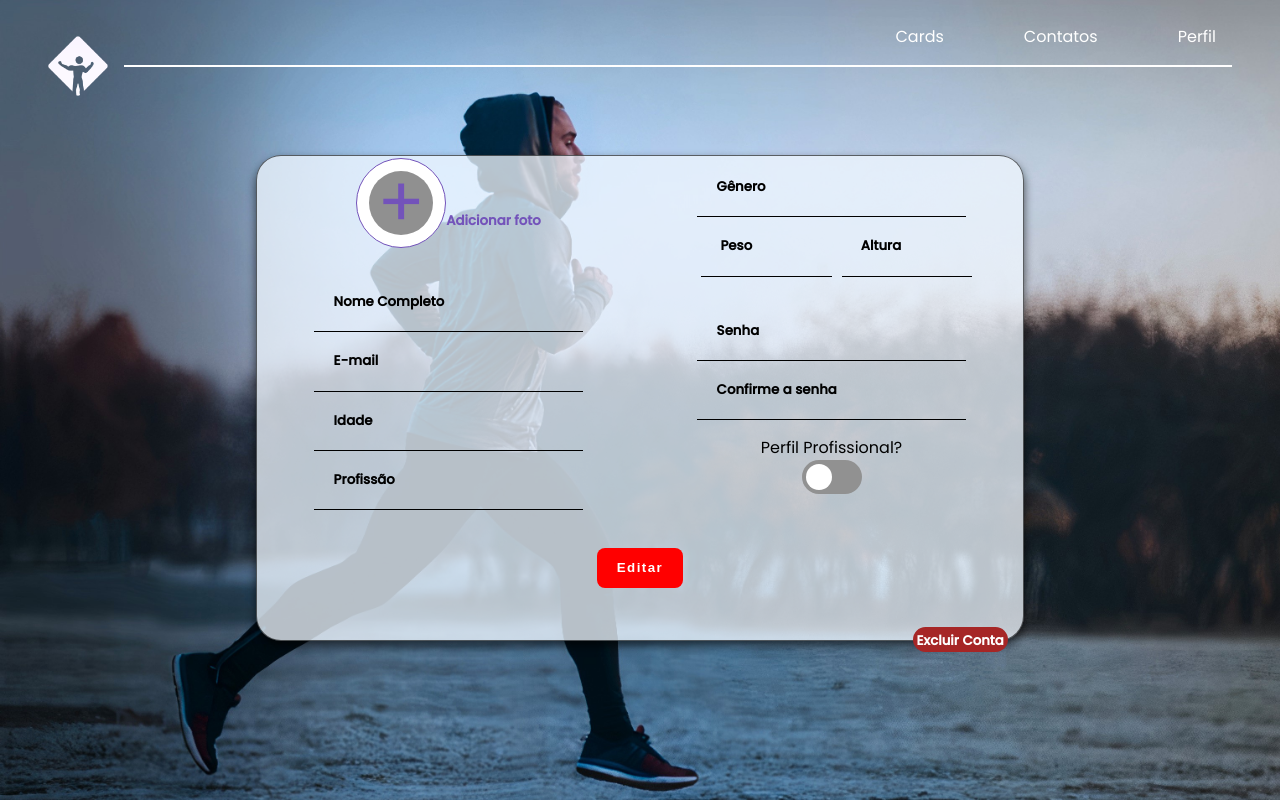
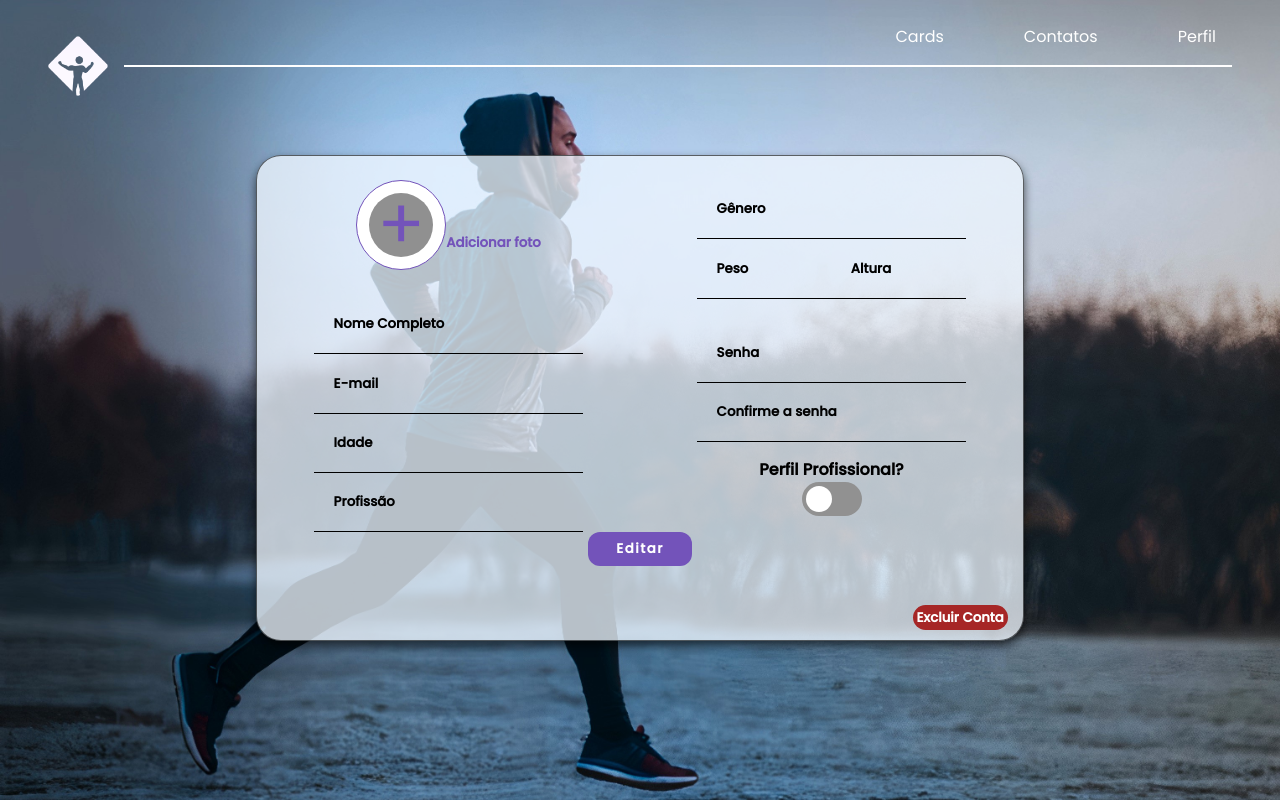
Before and after one commit to Alpha-modulo-2/Git-Fit, a React (Vite) app in the folder front/: page /edit in a window 1280 px wide. Built offline with nearby package versions, Linux system fonts and the light colour scheme.

Commit message:
adding CSS/HTML EditPage

```diff
--- a/front/src/pages/PerfilEdit/index.tsx
+++ b/front/src/pages/PerfilEdit/index.tsx
@@ -6,18 +6,18 @@ import { Button } from "../../components/Button";
 export const PerfilEdit = () => {
   const navigate: NavigateFunction = useNavigate();
   return (
-    <div className="PerfilEdit">
+    <div className="Edit">
       <Header isLoggedIn={true} />
-      <div className="All-content-PerfilEdit">
+      <div className="All-content-edit">
         <div className="container-edit-content">
-          <div className="menu-PerfilEdit">
+          <div className="menu-edit">
 
-            <div className="container-first-content-PerfilEdit">
+            <div className="container-first-content-edit">
 
               <form encType="multipart/form-data" method="POST" action="/upload">
-                <label htmlFor="photo-upload" className="custom-file-label-PerfilEdit"></label>
-                <input id="photo-upload" className="custom-file-input-PerfilEdit" type="file" name="photo" accept="image/*" />
-                <input type="submit" className="addPhoto-PerfilEdit" value="Adicionar foto" />
+                <label htmlFor="photo-upload" className="custom-file-label-edit"></label>
+                <input id="photo-upload" className="custom-file-input-edit" type="file" name="photo" accept="image/*" />
+                <input type="submit" className="addPhoto-edit" value="Adicionar foto" />
               </form>
 
               <br />
@@ -30,21 +30,20 @@ export const PerfilEdit = () => {
               <input type="text" className="input-edit" placeholder="Profissão" />
             </div>
 
-            <div className="container-second-content-PerfilEdit">
-
+            <div className="container-second-content-edit">
               <input type="text" className="input-edit" placeholder="Gênero" />
               <br />
-              <div className="pesoAltura">
-                <input type="text" className="input-pesoAltura" placeholder="Peso" />
-                <input type="text" className="input-pesoAltura" placeholder="Altura" />
+              <div className="weightHight-edit">
+                <input type="text" className="input-weightHight-edit" placeholder="Peso" />
+                <input type="text" className="input-weightHight-edit" placeholder="Altura" />
               </div>
               <br />
               <input type="text" className="input-edit" placeholder="Senha" />
               <br />
               <input type="text" className="input-edit" placeholder="Confirme a senha" />
               <br />
-              <div className="align-left">
-                <label className="perfilProfissional">Perfil Profissional?</label>
+              <div className="DivprofessionalProfile">
+                <label className="professionalProfile">Perfil Profissional?</label>
                 <br />
                 <label className="switch">
                   <input type="checkbox" />
@@ -53,8 +52,8 @@ export const PerfilEdit = () => {
               </div>
             </div>
           </div>
-          <div className="divButton-PerfilEdit">
-            <Button category="primary" label="Editar" onClick={() => navigate("/register")} />
+          <div className="divButton-edit">
+            <Button category="primary" label="Editar" onClick={() => navigate("/edit")} />
           </div>
           <div className="divDeleteAccount-edit">
           <button className="deleteAccount-edit">Excluir Conta</button>
--- a/front/src/pages/PerfilEdit/styles.css
+++ b/front/src/pages/PerfilEdit/styles.css
@@ -3,8 +3,8 @@
   padding: 0;
   font-family: "Poppins", sans-serif;
 }
-
-  .All-content-PerfilEdit {
+/*All content*/
+.All-content-edit {
   display: flex;
   justify-content: center;
   align-items: center;
@@ -16,34 +16,74 @@
   flex-direction: column;
   justify-content: center;
   align-items: center;
-    background-color: rgba(240, 248, 255, 0.766);
   height: 38vw;
   width: 60vw;
   border-radius: 25px;
   border: 0.9px solid rgba(0, 0, 0, 0.604);
   box-shadow: 0 5px 10px 0 rgba(0, 0, 0, 0.638);
+  background-color: rgba(240, 248, 255, 0.766);
 }
-  .menu-PerfilEdit{
+/*Menu content*/
+.menu-edit{
   display: flex;
   width: 100%;
 }
 
-  .container-first-content-PerfilEdit,
-  .container-second-content-PerfilEdit {
+.container-first-content-edit,
+.container-second-content-edit {
   flex: 1;
   text-align: center;
 }
 
-  .input-edit {
-    padding: 5%;
-    background-color: transparent;
+.custom-file-input-edit {
+  position: absolute;
+  width: 0;
+  height: 0;
+  opacity: 0;
+}
+
+.custom-file-label-edit {
+  display: inline-block;
+  width: 90px;
+  height: 90px;
+  padding: 10px;
+  border-radius: 50%;
+  border: 0.9px solid rgba(115, 83, 186, 1);
+  background-color: #ffffff;
+  cursor: pointer;
+}
+
+.custom-file-label-edit::before {
+  content: "+";
+  font-size: 70px;
+  border-radius: 50%;
+  display: flex;
+  justify-content: center;
+  align-items: center;
+  width: 5vw;
+  height: 5vw;
+  position: relative;
+  top: 50%;
+  left: 50%;
+  background-color: rgb(144, 144, 144);
   color: rgba(115, 83, 186, 1);
+  transform: translate(-50%, -50%);
+}
+.addPhoto-edit {
   background: transparent !important;
   font-weight: bold;
-    border-bottom: 1px solid rgb(0, 0, 0);
-    width: 70%;
+  color: rgba(115, 83, 186, 1);
 }
 
+.input-edit {
+  width: 70%;
+  padding: 5%;
+  font-weight: bold;
+  color: rgba(115, 83, 186, 1);
+  border-bottom: 1px solid rgb(0, 0, 0);
+  background-color: transparent;
+  background: transparent !important;
+}
 
 .input-edit::placeholder {
   color: rgb(0, 0, 0);
@@ -53,67 +93,24 @@
   color: rgba(115, 83, 186, 1);
 }
 
-
-  .custom-file-input-PerfilEdit {
-    opacity: 0;
-    position: absolute;
-    width: 0;
-    height: 0;
-  }
-
-  .custom-file-label-PerfilEdit {
-    display: inline-block;
-    background-color: #ffffff;
-    width: 90px;
-    height: 90px;
-    padding: 10px;
-    border-radius: 50%;
-    border: 0.9px solid rgba(115, 83, 186, 1);
-    cursor: pointer;
-  }
-
-  .custom-file-label-PerfilEdit::before {
-    content: "+";
-    color: rgba(115, 83, 186, 1);
-    font-size: 70px;
-    border-radius: 50%;
-    background-color: rgb(144, 144, 144);
-    display: flex;
-    justify-content: center;
-    align-items: center;
-    width: 5vw;
-    height: 5vw;
-    position: relative;
-    top: 50%;
-    left: 50%;
-    transform: translate(-50%, -50%);
-  }
-  .addPhoto-PerfilEdit {
-    color: rgba(115, 83, 186, 1);
-    background: transparent !important;
-    font-weight: bold;
-  }
-  .input-pesoAltura {
+.input-weightHight-edit {
   padding: 5%;
-    margin-left: 10px;
   background-color: transparent;
   color: rgba(115, 83, 186, 1);
   background: transparent !important;
   font-weight: bold;
   border-bottom: 1px solid rgb(0, 0, 0);
-    width: 34%;
+  width: 35%;
 }
 
-  .input-pesoAltura::placeholder {
+.input-weightHight-edit::placeholder {
   color: rgb(0, 0, 0);
 }
 
-  .input-pesoAltura::value {
+.input-weightHight-edit::value {
   color: rgba(115, 83, 186, 1);
 }
-
-
-
+/*switch*/
 .switch {
   position: relative;
   display: inline-block;
@@ -121,7 +118,6 @@
   height: 34px;
 }
 
-  /* Hide default HTML checkbox */
 .switch input {
   opacity: 0;
   width: 0;
@@ -129,7 +125,6 @@
 
 }
 
-  /* The slider */
 .slider {
   position: absolute;
   cursor: pointer;
@@ -164,7 +159,6 @@
   transform: translateX(26px);
 }
 
-  /* Rounded sliders */
 .slider.round {
   border-radius: 34px;
 }
@@ -172,25 +166,15 @@
 .slider.round:before {
   border-radius: 50%;
 }
-
-  .align-left {
+/*button config*/
+.DivprofessionalProfile {
   margin-top: 15px;
 }
 
-  .c-jlWRHd-jHfZlp-category-primary {
-    /* Estilo personalizado do botão */
-    background-color: #ff0000;
-    border-radius: 8px;
-    border: none;
-    padding: 10px 20px;
-    font-family: Arial, sans-serif;
-    font-weight: bold;
-    color: #ffffff;
-  }
-  .divButton-PerfilEdit{
+.divButton{
   margin-top: 5%;
 }
-  .perfilProfissional-PerfilEdit{
+.professionalProfile{
   font-weight: bold;
 }
 .divDeleteAccount-edit {
```
Lines whose indentation alone changed are shown as unchanged.
